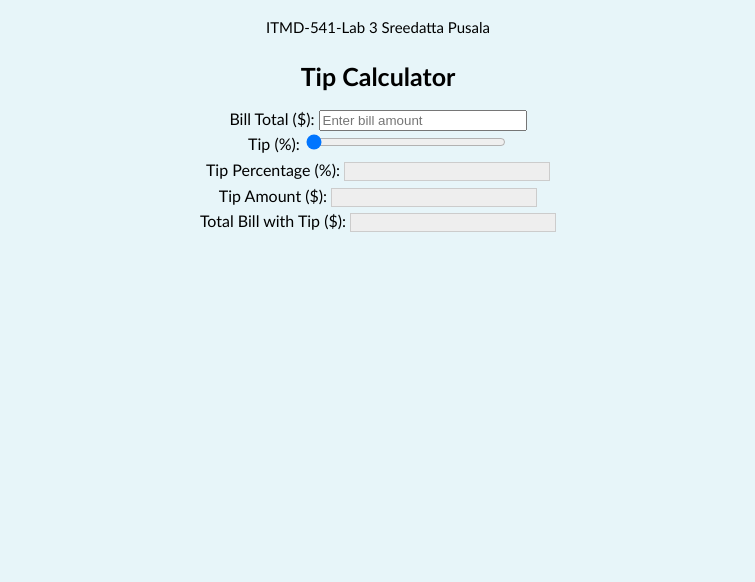
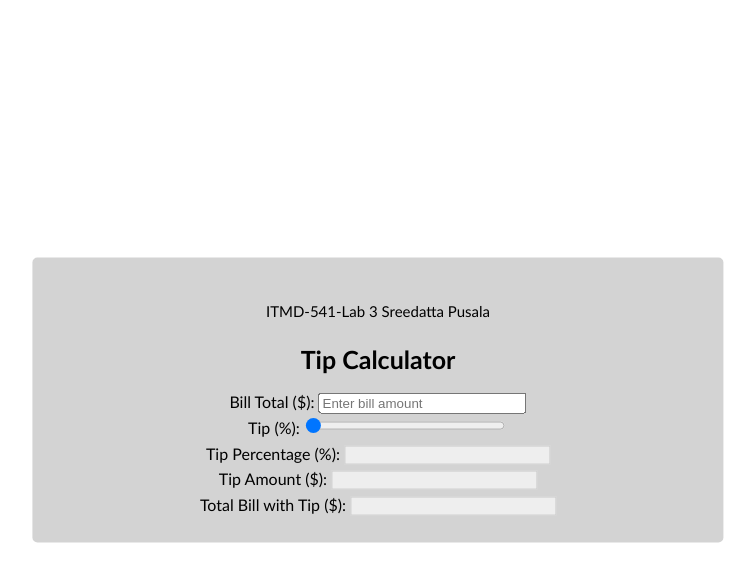
Before and after one commit to sreedatta11/ITMD541_Lab3, a plain HTML site: page index.html in a window 1280 px wide. Shown: the whole page, without its empty margins (262-1017 px from the left). Drawn offline with Linux system fonts and the light colour scheme.

Commit message:
Update styles.css

```diff
--- a/styles.css
+++ b/styles.css
@@ -1,20 +1,20 @@
 body {
     font-family: 'Gill Sans', 'Gill Sans MT', Calibri, 'Trebuchet MS', sans-serif;
     line-height: 1.6;
-    background-color: #e7f5f9;
+    background-color: #ffffff;
   }
 
-  #container{
-    text-align: justify;
-    border: 2px solid black;
-    max-width: 600px;
-    margin: 0 auto;
-    padding: 20px;
-    font-family: 'Gill Sans', 'Gill Sans MT', Calibri, 'Trebuchet MS', sans-serif;
-    font-size: 16px;
-    line-height: 1.5em;
-    background-color: #ffffff;
+  .container{
+    max-width: 50%;
+    width: 100%;
+    padding: 2%;
+    background-color: lightgrey;
+    text-align: center;
     border-radius: 5px;
+    position: absolute;
+    top: 50%;
+    left: 50%;
+    transform: translate(-50%, -50%);;
   }
 
   p {
```
